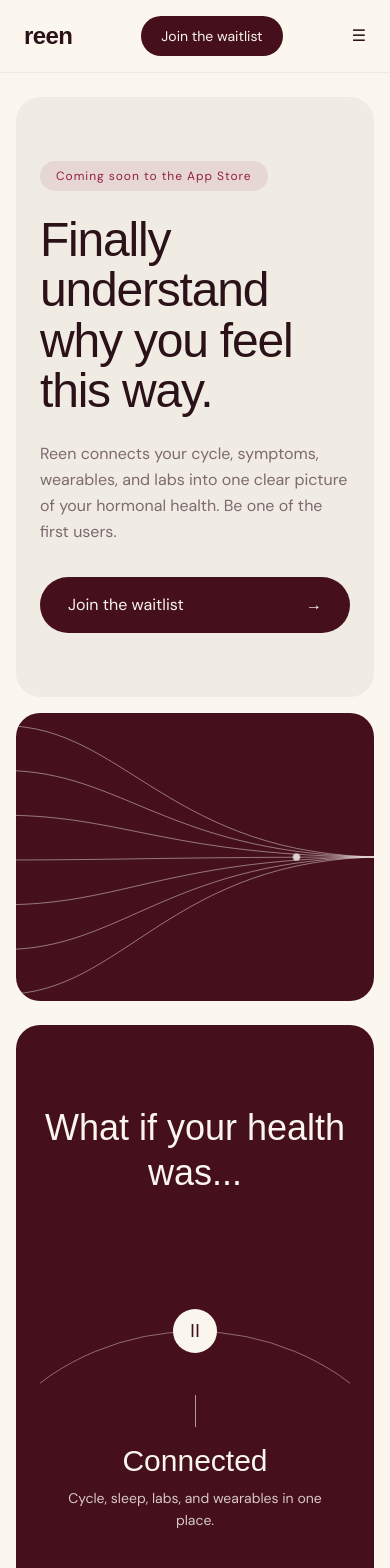
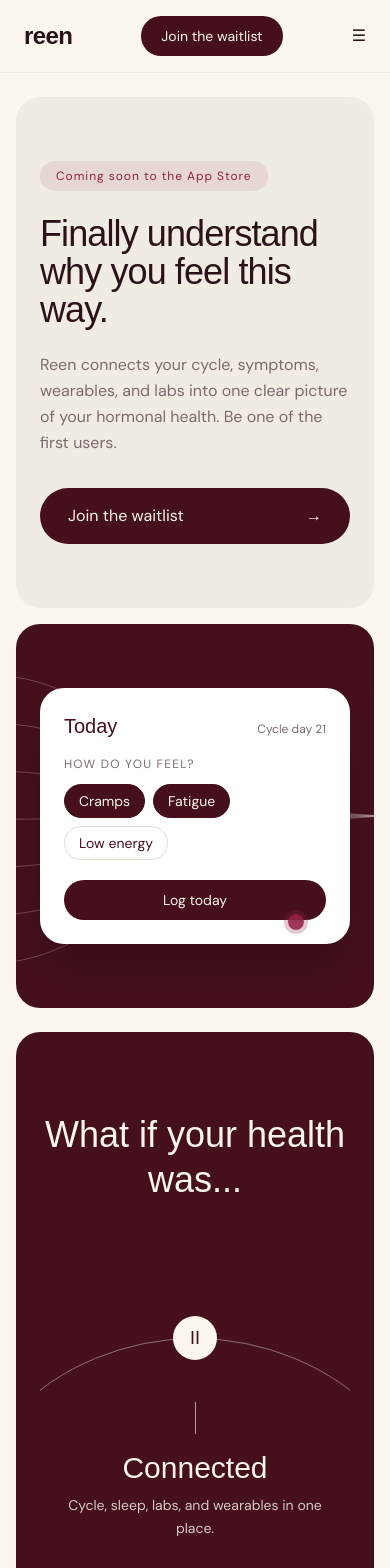
Before and after one commit to mikaelaconnell/Websiteforreen, a Next.js app: page / in a window 390 px wide. Shown: the top 1568 px of the page. Built offline with nearby package versions, Linux system fonts and the light colour scheme; a web font is replaced by a local one.

Commit message:
Hero: animated app demo card on wine panel beside headline; crop name from home screenshot; footer email removed

```diff
--- /dev/null
+++ b/src/app/components/HeroDemo.tsx
@@ -0,0 +1,86 @@
+"use client";
+
+import { useEffect, useState } from "react";
+
+// Step timeline (advances every 900ms):
+// 0 idle, 1 tick Cramps, 2 tick Fatigue, 3 press Log,
+// 4-6 show insight card, 7 reset pause
+const CHIPS = ["Cramps", "Fatigue", "Low energy"];
+
+// Cursor position per step, relative to the card (percentages).
+const CURSOR_POS: Record<number, { x: string; y: string }> = {
+  0: { x: "80%", y: "88%" },
+  1: { x: "22%", y: "46%" },
+  2: { x: "55%", y: "46%" },
+  3: { x: "50%", y: "78%" },
+  4: { x: "80%", y: "88%" },
+};
+
+export default function HeroDemo() {
+  const [step, setStep] = useState(0);
+
+  useEffect(() => {
+    const id = setInterval(() => setStep((s) => (s + 1) % 8), 900);
+    return () => clearInterval(id);
+  }, []);
+
+  const cursor = CURSOR_POS[Math.min(step, 4)];
+  const chipOn = (i: number) => (i === 0 && step >= 1) || (i === 1 && step >= 2);
+  const pressed = step === 3;
+  const showInsight = step >= 4 && step <= 6;
+
+  return (
+    <div className="relative w-full max-w-xs sm:max-w-sm">
+      <div className="relative rounded-3xl bg-white p-6 shadow-2xl">
+        <div className="flex items-baseline justify-between">
+          <p className="font-serif text-xl text-accent">Today</p>
+          <p className="text-xs text-muted">Cycle day 21</p>
+        </div>
+        <p className="mt-4 text-xs uppercase tracking-widest text-muted">
+          How do you feel?
+        </p>
+        <div className="mt-3 flex flex-wrap gap-2">
+          {CHIPS.map((chip, i) => (
+            <span
+              key={chip}
+              className="rounded-full border px-3.5 py-1.5 text-sm transition-all duration-300"
+              style={{
+                background: chipOn(i) ? "#45101c" : "transparent",
+                color: chipOn(i) ? "#faf6ed" : "#45101c",
+                borderColor: chipOn(i) ? "#45101c" : "#e6ddd2",
+              }}
+            >
+              {chip}
+            </span>
+          ))}
+        </div>
+        <div
+          className="mt-5 rounded-full bg-accent px-5 py-2.5 text-center text-sm text-cream transition-transform duration-200"
+          style={{ transform: pressed ? "scale(0.96)" : "scale(1)" }}
+        >
+          Log today
+        </div>
+
+        {/* Animated cursor dot */}
+        <div
+          className="pointer-events-none absolute z-20 h-4 w-4 rounded-full bg-rose/90 ring-4 ring-rose/25 transition-all duration-700 ease-in-out"
+          style={{ left: cursor.x, top: cursor.y }}
+        />
+      </div>
+
+      {/* Insight card pops in */}
+      <div
+        className="absolute -bottom-8 -right-3 sm:-right-8 z-30 rounded-2xl bg-cream px-5 py-4 shadow-xl transition-all duration-500"
+        style={{
+          opacity: showInsight ? 1 : 0,
+          transform: showInsight ? "translateY(0)" : "translateY(12px)",
+        }}
+      >
+        <p className="text-xs text-muted">Pattern found</p>
+        <p className="mt-1 text-sm font-medium text-accent">
+          Fatigue peaks in your luteal phase
+        </p>
+      </div>
+    </div>
+  );
+}
--- a/src/app/page.tsx
+++ b/src/app/page.tsx
@@ -5,6 +5,7 @@ import Image from "next/image";
 import WaitlistForm from "./components/WaitlistForm";
 import Reveal from "./components/Reveal";
 import Dial from "./components/Dial";
+import HeroDemo from "./components/HeroDemo";
 
 const appFeatures = [
   {
@@ -12,7 +13,7 @@ const appFeatures = [
     subtitle: "Your daily dashboard",
     description:
       "Cycle day tracking, health metrics, readiness insights, and symptom logging — all at a glance.",
-    image: "/images/app-home.png",
+    image: "/images/app-home-card.png",
   },
   {
     title: "Track",
@@ -309,10 +310,10 @@ export default function Home() {
 
       {/* Hero */}
       <section className="px-4 pt-6 sm:px-6 lg:px-10">
-        <div className="grid lg:grid-cols-2 gap-4">
-          <div className="panel bg-section-alt px-6 py-16 sm:px-12 lg:px-14 lg:py-24 flex flex-col justify-center">
+        <div className="grid md:grid-cols-2 gap-4">
+          <div className="panel bg-section-alt px-6 py-16 sm:px-10 lg:px-14 lg:py-24 flex flex-col justify-center">
             <p className="label-pill mb-6 self-start">Coming soon to the App Store</p>
-            <h1 className="text-5xl sm:text-6xl lg:text-7xl font-serif tracking-tight leading-[1.05]">
+            <h1 className="text-4xl sm:text-5xl lg:text-6xl xl:text-7xl font-serif tracking-tight leading-[1.05]">
               Finally understand why you feel this way.
             </h1>
             <p className="mt-6 text-base sm:text-lg text-muted max-w-xl leading-relaxed">
@@ -323,7 +324,7 @@ export default function Home() {
               Join the waitlist <span aria-hidden>→</span>
             </a>
           </div>
-          <div className="panel bg-accent relative overflow-hidden min-h-72 lg:min-h-0">
+          <div className="panel bg-accent relative overflow-hidden min-h-[24rem] md:min-h-[28rem] flex items-center justify-center px-6 py-16">
             <svg
               viewBox="0 0 600 600"
               preserveAspectRatio="xMidYMid slice"
@@ -336,14 +337,14 @@ export default function Home() {
                   d={`M -20 ${80 + i * 75} C 180 ${80 + i * 75}, 260 300, 620 300`}
                   fill="none"
                   stroke="#faf6ed"
-                  strokeOpacity="0.5"
+                  strokeOpacity="0.25"
                   strokeWidth="1.5"
                   className="hero-line"
                   style={{ animationDelay: `${i * 0.25}s` }}
                 />
               ))}
-              <circle cx="470" cy="300" r="5" fill="#faf6ed" className="hero-dot" />
             </svg>
+            <HeroDemo />
           </div>
         </div>
       </section>
@@ -521,11 +522,8 @@ export default function Home() {
               </a>
             ))}
           </div>
-          <a
-            href="mailto:mikaelaconnell14@gmail.com"
-            className="hover:text-foreground transition-colors"
-          >
-            mikaelaconnell14@gmail.com
+          <a href="#waitlist" className="hover:text-foreground transition-colors">
+            Join the waitlist
           </a>
         </div>
         <p className="text-center text-xs text-muted mt-6">
```
Also changed, not shown: public/images/app-home-card.png (added), public/images/app-home.png (deleted).
